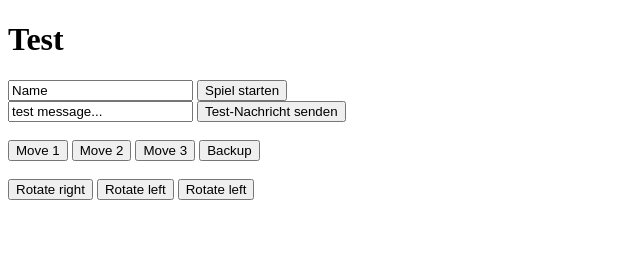
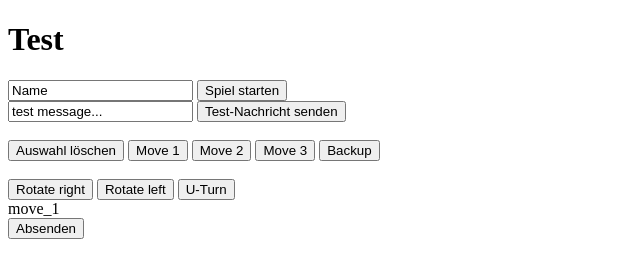
Before and after one commit to DanielPantle/NodeGameTest, a website: page public/index.html in a window 1280 px wide. Both pictures are taken after a click on the button "Move 1". Shown: the whole page, without its empty margins (0-640 px from the left). Drawn offline with nearby package versions, Linux system fonts and the light colour scheme; no server answers.

Commit message:
Stapel-Versand von ProgramCards implementiert.

```diff
--- a/public/index.html
+++ b/public/index.html
@@ -19,15 +19,19 @@
 
         <div id="sendProgramCard">
             <br />
-            <button class="sendProgramCardButton" id="sendProgramCardMove1" name="move_1">Move 1</button>
-            <button class="sendProgramCardButton" id="sendProgramCardMove2" name="move_2">Move 2</button>
-            <button class="sendProgramCardButton" id="sendProgramCardMove3" name="move_3">Move 3</button>
-            <button class="sendProgramCardButton" id="sendProgramCardBackup" name="backup">Backup</button>
+            <button id="removeProgramCards">Auswahl löschen</button>
+            <button class="addProgramCardButton" id="sendProgramCardMove1" name="move_1">Move 1</button>
+            <button class="addProgramCardButton" id="sendProgramCardMove2" name="move_2">Move 2</button>
+            <button class="addProgramCardButton" id="sendProgramCardMove3" name="move_3">Move 3</button>
+            <button class="addProgramCardButton" id="sendProgramCardBackup" name="backup">Backup</button>
             <br /><br />
-            <button class="sendProgramCardButton" id="sendProgramCardRotateRight" name="rotate_right">Rotate right</button>
-            <button class="sendProgramCardButton" id="sendProgramCardRotateLeft" name="rotate_left">Rotate left</button>
-            <button class="sendProgramCardButton" id="sendProgramCardRotateUturn" name="u_turn">Rotate left</button>
+            <button class="addProgramCardButton" id="sendProgramCardRotateRight" name="rotate_right">Rotate right</button>
+            <button class="addProgramCardButton" id="sendProgramCardRotateLeft" name="rotate_left">Rotate left</button>
+            <button class="addProgramCardButton" id="sendProgramCardRotateUturn" name="u_turn">U-Turn</button>
         </div>
+
+        <div id="programCardList"></div>
+        <button id="sendProgramCardsButton" name="u_turn">Absenden</button>
 
         <script src="/socket.io/socket.io.js"></script>
         <script src="js/jquery-3.3.1.min.js"></script>
--- a/public/js/view.js
+++ b/public/js/view.js
@@ -13,12 +13,24 @@ $('#inputTestButton').click(function() {
     });
 });
 
-$('.sendProgramCardButton').click(function() {
-    var programCard = this.name;
+$('.addProgramCardButton').click(function() {
+    $('#programCardList').append('<label>' + this.name + '</label><br />');
+});
+$('#removeProgramCards').click(function() {
+    $('#programCardList').empty();
+});
+
+$('#sendProgramCardsButton').click(function() {
+    var programCards = [];
+    $('#programCardList label').each(function(i) {
+        programCards.push($(this).text());
+    });
+
     socket.emit('player_to_host', {
          messageType: "programCard",
-         message: programCard
+         message: programCards.toString()
     });
+    $('#programCardList').empty();
 });
 
 
```
